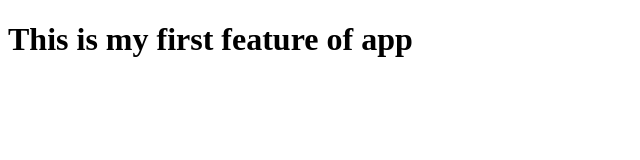
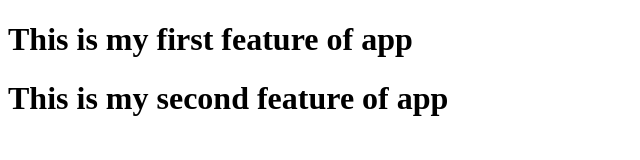
Before and after one commit to abdulmughni/learngit, a plain HTML site: page index.html in a window 1280 px wide. Shown: the whole page, without its empty margins (0-640 px from the left). Drawn offline with Linux system fonts and the light colour scheme.

Commit message:
Add second feature

```diff
--- a/index.html
+++ b/index.html
@@ -6,5 +6,8 @@
 </head>
 <body>
 	<h1>This is my first feature of app</h1>
+
+	<h1>This is my second feature of app</h1>
+
 </body>
 </html>
```
